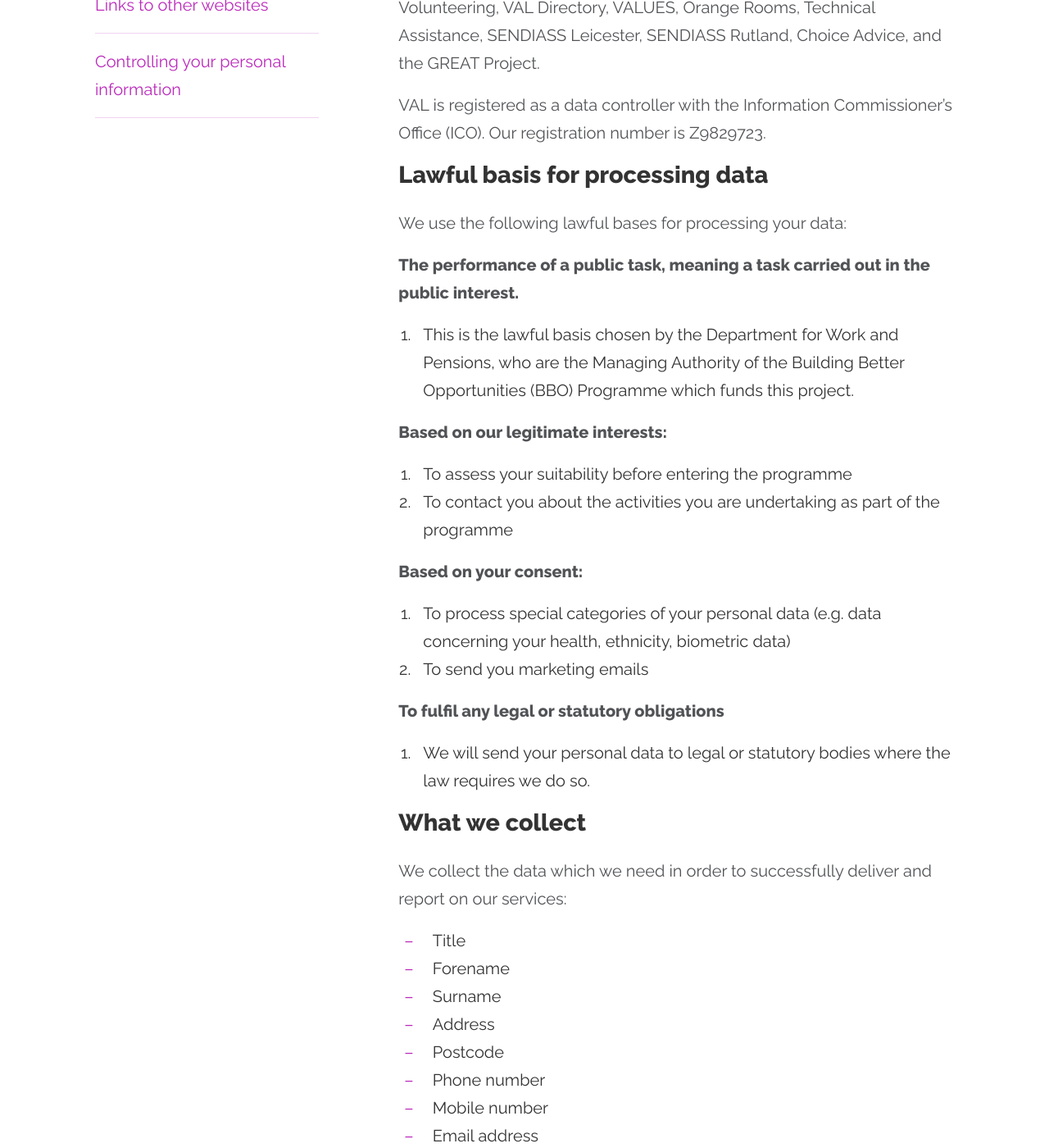
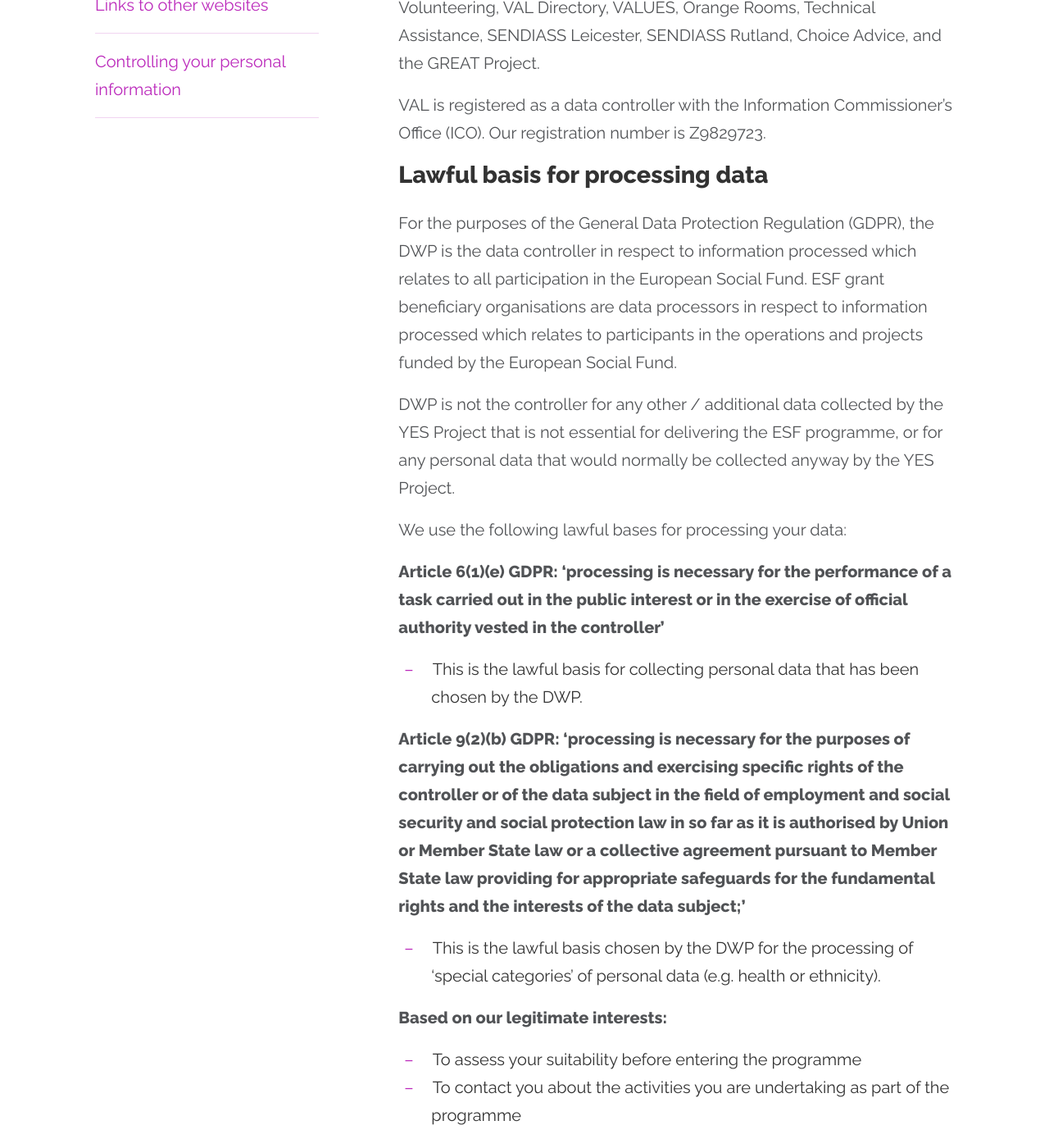
Before and after one commit to richardatval/www.yesproject.org, a Jekyll site: the page built from privacy.md, in a window 1280 px wide and 1400 px high, scrolled down 709 px. Shown: the whole window at 82% size. Built offline with Jekyll 4.4.1, drawn with Linux system fonts in a browser that asks for light colours; nearby versions of some CDN libraries; comment, search, counter and statistics services are not loaded; some of the changed text lies outside the part shown.

Commit message:
Added BBO required text

```diff
--- a/privacy.md
+++ b/privacy.md
@@ -25,22 +25,30 @@
 
 ### Lawful basis for processing data
 
+For the purposes of the General Data Protection Regulation (GDPR), the DWP is the data controller in respect to information processed which relates to all participation in the European Social Fund. ESF grant beneficiary organisations are data processors in respect to information processed which relates to participants in the operations and projects funded by the European Social Fund.
+
+DWP is not the controller for any other / additional data collected by the YES Project that is not essential for delivering the ESF programme, or for any personal data that would normally be collected anyway by the YES Project.
+
 We use the following lawful bases for processing your data:
 
-**The performance of a public task, meaning a task carried out in the public interest.**
-1. This is the lawful basis chosen by the Department for Work and Pensions, who are the Managing Authority of the Building Better Opportunities (BBO) Programme which funds this project.
+**Article 6(1)(e) GDPR:
+‘processing is necessary for the performance of a task carried out in the public interest or in the exercise of official authority vested in the controller’**
+- This is the lawful basis for collecting personal data that has been chosen by the DWP.
+
+**Article 9(2)(b) GDPR:
+‘processing is necessary for the purposes of carrying out the obligations and exercising specific rights of the controller or of the data subject in the field of employment and social security and social protection law in so far as it is authorised by Union or Member State law or a collective agreement pursuant to Member State law providing for appropriate safeguards for the fundamental rights and the interests of the data subject;’**
+- This is the lawful basis chosen by the DWP for the processing of ‘special categories’ of personal data (e.g. health or ethnicity).
 
 **Based on our legitimate interests:**
-1. To assess your suitability before entering the programme
-2. To contact you about the activities you are undertaking as part of the programme
+- To assess your suitability before entering the programme
+- To contact you about the activities you are undertaking as part of the programme
+
+**Based on our legal or statutory responsibilities**
+- We will share your personal data with third parties where we are obliged to for legal or statutory reasons
 
 **Based on your consent:**
-1. To process special categories of your personal data (e.g. data concerning your health, ethnicity, biometric data)
-2. To send you marketing emails
-
-**To fulfil any legal or statutory obligations**
-
-1. We will send your personal data to legal or statutory bodies where the law requires we do so.
+- To process special categories of your personal data (e.g. data concerning your health, ethnicity, biometric data) outside of the data required by the DWP.
+- To send you marketing emails
 
 ### What we collect
 
```
